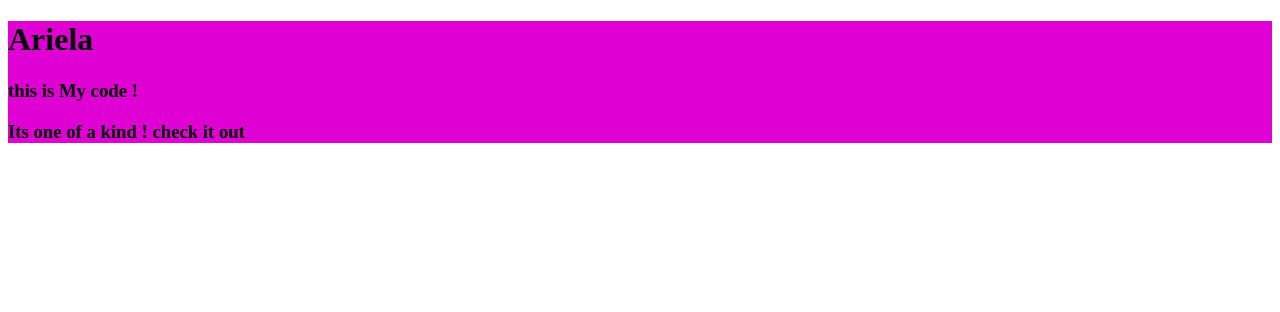
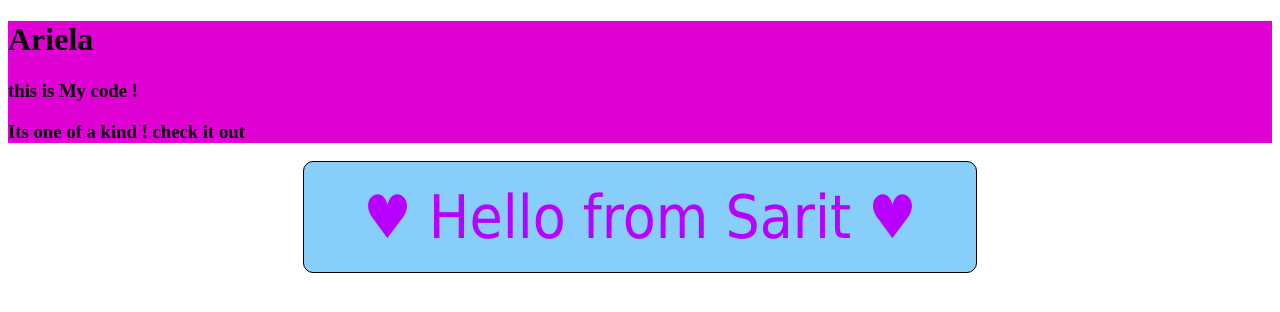
Before and after one commit to arielaleco/Targilim, a plain HTML site: page index.html in a window 1280 px wide. Drawn offline with Linux system fonts and the light colour scheme.

Commit message:
Added my div content and design

```diff
--- a/index.html
+++ b/index.html
@@ -20,7 +20,8 @@
     <div class="student-contributor1">
     </div>
     <div class="student-contributor2">
-        </div>
+        ♥ Hello from Sarit ♥
+    </div>
 </body>
 
 </html>
--- a/style.css
+++ b/style.css
@@ -5,5 +5,14 @@
     background-color: aqua;
 }
 .student-contributor2{
-    background-color: rgb(183, 0, 255);
+    font-family: tahoma;
+    font-size: 60px;
+    width: 50%;
+    margin: auto;
+    padding: 20px;
+    text-align: center;
+    background-color: lightskyblue;
+    border: 1px solid black;
+    border-radius: 10px;
+    color: rgb(183, 0, 255);
 }
```
